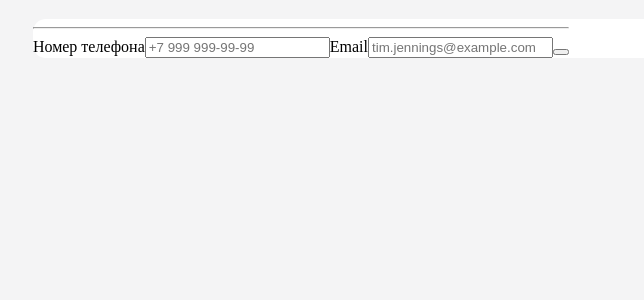
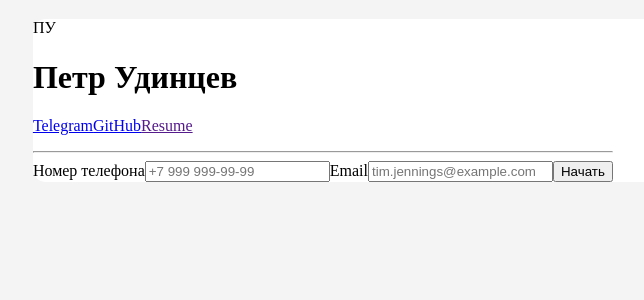
Before and after one commit to Coderovshik/test-assignment, a React (Vite) app: page / in a window 1280 px wide. Shown: the top 300 px of the page, without its empty margins (190-834 px from the left). Built offline with nearby package versions, Linux system fonts and the light colour scheme.

Commit message:
vsyako-razno

```diff
--- a/src/RouterConfig.tsx
+++ b/src/RouterConfig.tsx
@@ -1,6 +1,6 @@
 import { createBrowserRouter } from 'react-router-dom';
 import Root from './routes/Root';
-import MainForm from './routes/MainForm';
+import MainForm, { action as mainFormAction } from './routes/MainForm';
 import Start from './routes/Start';
 
 export const router = createBrowserRouter([
@@ -14,7 +14,8 @@ export const router = createBrowserRouter([
             },
             {
                 path: '/form',
-                element: <MainForm />
+                element: <MainForm />,
+                action: mainFormAction
             }
         ]
     }
--- /dev/null
+++ b/src/components/progressBar.tsx
@@ -0,0 +1,30 @@
+// styles
+import styles from "../styles/progressBar.module.css";
+
+export default function ProgerssBar({ total, cur }: { total: number, cur: number }) {
+
+    let bars = [];
+    for (let i = 1; i < total; i++) {
+        bars.push(
+            <span className={ i < cur ? styles.active : undefined }></span>
+        );
+    }
+
+    let points = [];
+    for (let i = 1; i <= total; i++) {
+        points.push(
+            <span className={ i <= cur ? styles.active : undefined }>{ i < cur || i == 1 ? "·" : i == cur ? "✔" : ""}</span>
+        );
+    }
+
+    return (
+        <div className={styles.progressBar}>
+            <p className={styles.bars}>
+                {bars}
+            </p>
+            <p className={styles.points}>
+                {points}
+            </p>
+        </div>
+    );
+}
--- a/src/components/textField.tsx
+++ b/src/components/textField.tsx
@@ -5,8 +5,8 @@ interface props {
     label: string;
     placeholder: string | undefined;
     name: string;
-    tip: string | undefined;
-    defaultValue: string | undefined;
+    tip?: string;
+    defaultValue?: string;
     onChange: (event: any) => void;
 }
 
@@ -21,7 +21,7 @@ export default function TextField({ label, placeholder, name, tip, defaultValue,
                 defaultValue={defaultValue}
                 onChange={onChange}
             />
-            <span className={styles.tip}>{tip}</span>
+            {tip && <span className={styles.tip}>{tip}</span>}
         </label>
     );
 }
--- a/src/routes/MainForm.tsx
+++ b/src/routes/MainForm.tsx
@@ -1,6 +1,27 @@
+import { redirect } from 'react-router-dom';
+import User from '../storage';
+import ProgerssBar from '../components/progressBar';
+
+// styles
+import styles from '../styles/mainForm.module.css';
+
+export async function action({ request } : { request: Request }) {
+    const formData = await request.formData();
+    const updates = Object.fromEntries(formData);
+    User.write(updates)
+    return null;
+}
+
+export async function loader() {
+    if (User.step == 0) {
+        return redirect("/");
+    }
+}
+
 export default function MainForm() {
     return(
-        <>
-        </>
+        <div className={styles.mainForm}>
+            <ProgerssBar total={3} cur={User.step} />
+        </div>
     );
 }
--- a/src/routes/Start.tsx
+++ b/src/routes/Start.tsx
@@ -1,24 +1,36 @@
 import { useState } from 'react';
 import { Form } from 'react-router-dom';
 import TextField from '../components/textField';
+import User from '../storage';
 
 // styles
 import styles from '../styles/start.module.css';
 
-let textFields = [
+const textFields = [
     {
         label: "Номер телефона",
         placeholder: "+7 999 999-99-99",
         name: "phoneNumber",
-        tip: undefined,
-        defaultValue: undefined
     },
     {
         label: "Email",
         placeholder: "tim.jennings@example.com",
         name: "email",
-        tip: undefined,
-        defaultValue: undefined
+    },
+];
+
+const contacts = [
+    {
+        caption: "Telegram",
+        link: "@Am0gusSus",
+    },
+    {
+        caption: "GitHub",
+        link: "https://github.com/Coderovshik",
+    },
+    {
+        caption: "Resume",
+        link: "",
     },
 ];
 
@@ -28,10 +40,21 @@ export default function Start() {
     return(
         <div className={styles.start}>
             <div className={styles.header}>
-
+                <span>ПУ</span>
+                <div>
+                    <h1>Петр Удинцев</h1>
+                    <p>
+                        {contacts.map((contact) =>
+                            <a
+                                href={contact.link}
+                                target='_blank'
+                            >{contact.caption}</a>
+                        )}
+                    </p>
+                </div>
             </div>
             <hr />
-            <Form >
+            <Form method='post' action='/form'>
                 {textFields.map((field, index) =>
                     <TextField
                         {...field}
@@ -43,7 +66,11 @@ export default function Start() {
                         }}
                     />
                 )}
-                <button type='submit' />
+                <button
+                    id='button-start'
+                    type='submit'
+                    onClick={() => User.step = 1}
+                >Начать</button>
             </Form>
         </div>
     );
--- /dev/null
+++ b/src/storage.ts
@@ -0,0 +1,37 @@
+interface userData {
+    phoneNumber?: string;
+    email?: string;
+    nickname?: string;
+    name?: string;
+    sername?: string;
+    sex?: string;
+    advantages?: Array<string>;
+    checkboxGroup?: Array<number>;
+    radioGroup?: number;
+    about?: string;
+}
+
+export default class User {
+    static step: number;
+    static data: userData;
+
+    static {
+        this.step = 0;
+        this.data = {
+            phoneNumber: "",
+            email: "",
+            nickname: "",
+            name: "",
+            sername: "",
+            sex: "",
+            advantages: [],
+            checkboxGroup: [],
+            radioGroup: -1,
+            about: "",
+        };
+    }
+
+    static write(newData: userData) {
+        this.data = { ...newData, ...this.data };
+    }
+}
```
Also changed, not shown: src/components/step1.tsx (added, +13 -0 lines), src/assets/Folder.svg (added), src/styles/mainForm.module.css (added), src/styles/progressBar.module.css (added).
